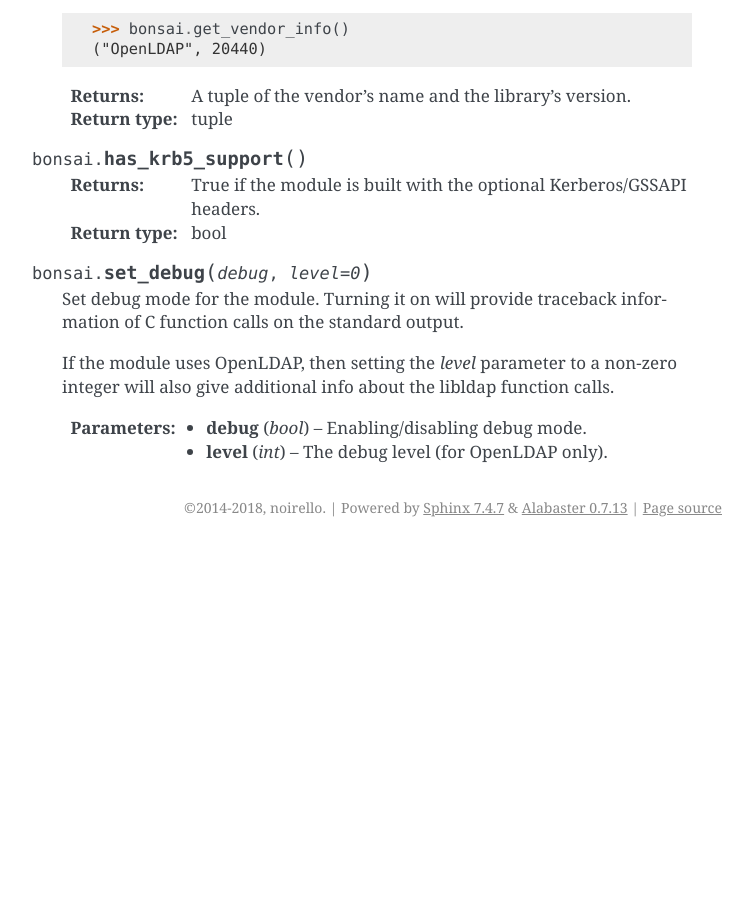
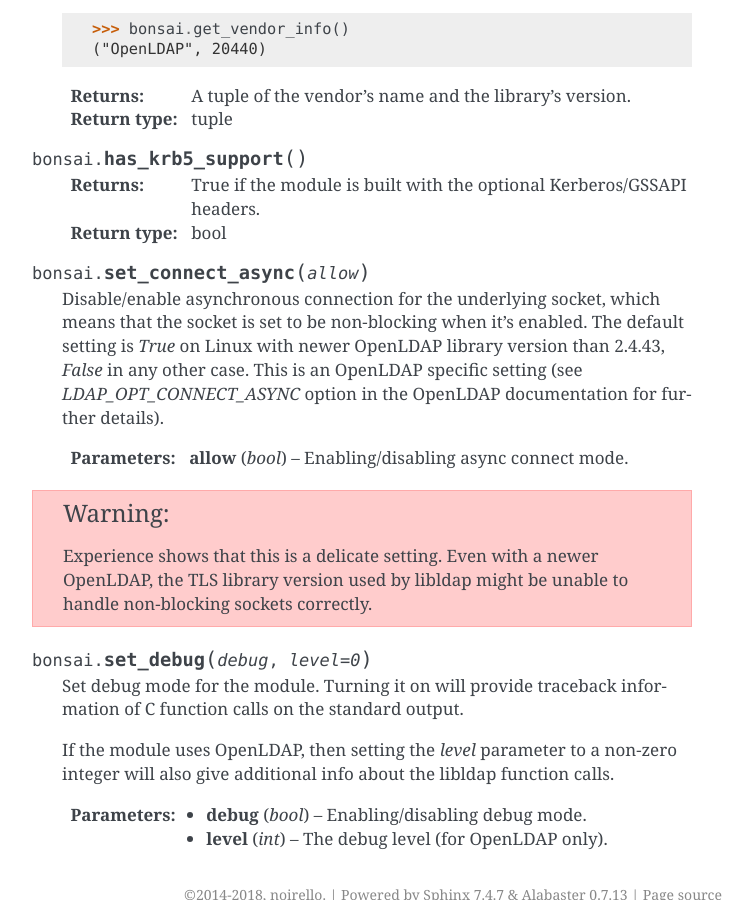
Before and after one commit to noirello/bonsai, a Sphinx documentation site: the page built from docs/api.rst, in a window 1280 px wide and 900 px high, scrolled down 21337 px. Shown: the whole window, without its empty margins (388-1141 px from the left). Built offline with Sphinx 7.4.7, drawn with Linux system fonts in a browser that asks for light colours; before the commit the page ends 21884 px from its top, so only the background shows below that; some of the changed text lies outside the part shown.

Commit message:
Update changelog, add doc about set_connect_async

```diff
--- a/docs/api.rst
+++ b/docs/api.rst
@@ -591,6 +591,20 @@ Utility functions
     :return: True if the module is built with the optional Kerberos/GSSAPI headers.
     :rtype: bool
 
+.. function:: bonsai.set_connect_async(allow)
+
+    Disable/enable asynchronous connection for the underlying socket, which means
+    that the socket is set to be non-blocking when it's enabled. The default setting
+    is `True` on Linux with newer OpenLDAP library version than 2.4.43, `False` in any
+    other case. This is an OpenLDAP specific setting (see `LDAP_OPT_CONNECT_ASYNC` option
+    in the OpenLDAP documentation for further details).
+
+    :param bool allow: Enabling/disabling async connect mode.
+
+.. warning:: Experience shows that this is a delicate setting. Even with a newer OpenLDAP,
+    the TLS library version used by libldap might be unable to handle non-blocking
+    sockets correctly.
+
 .. function:: bonsai.set_debug(debug, level=0)
 
     Set debug mode for the module. Turning it on will provide traceback information
```
Also changed, not shown: CHANGELOG.rst (+14 -0 lines).
